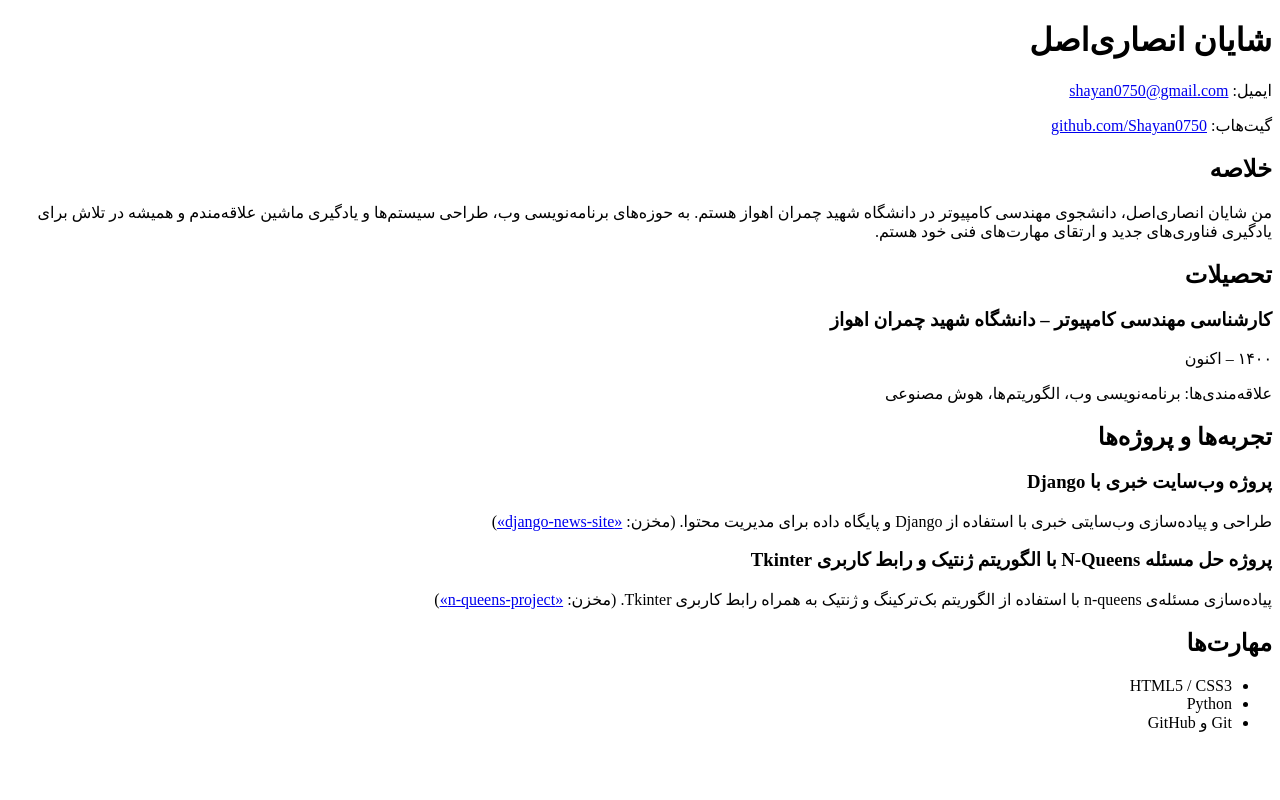
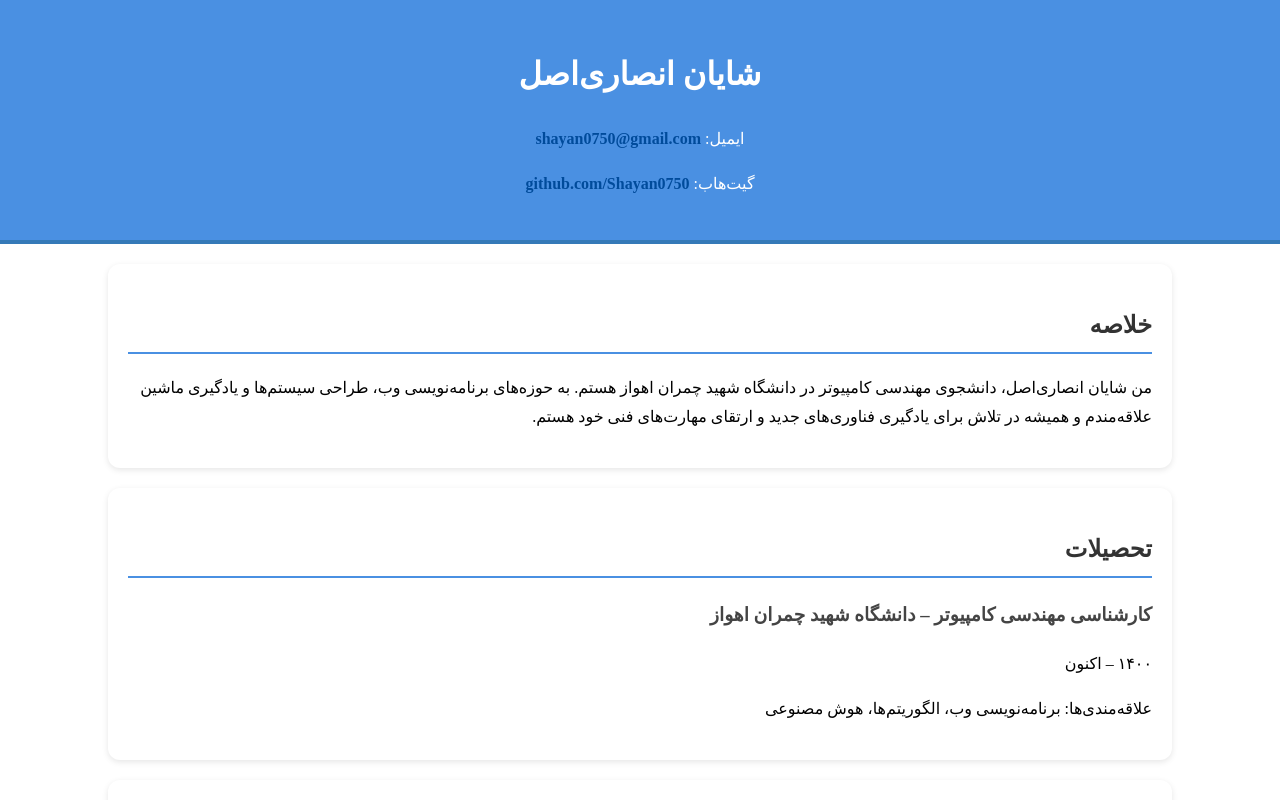
Before and after one commit to Shayan0750/40073153-resume, a plain HTML site: page index.html in a window 1280 px wide. Shown: the top 800 px of the page. Drawn offline with Linux system fonts and the light colour scheme.

Commit message:
Added CSS

```diff
--- a/index.html
+++ b/index.html
@@ -1,10 +1,13 @@
 <!DOCTYPE html>
 <html lang="fa" dir="rtl">
 <head>
+  <meta charset="UTF-8" />
+  <meta name="viewport" content="width=device-width, initial-scale=1.0" />
   <title>رزومه – شایان انصاری‌اصل</title>
+  <link rel="stylesheet" href="style.css" />
 </head>
 <body>
-  <header>
+  <header class="main-header">
     <h1>شایان انصاری‌اصل</h1>
     <p>ایمیل: <a href="mailto:shayan0750@gmail.com">shayan0750@gmail.com</a></p>
     <p>گیت‌هاب: <a href="https://github.com/Shayan0750" target="_blank">github.com/Shayan0750</a></p>
--- /dev/null
+++ b/style.css
@@ -0,0 +1,62 @@
+body {
+margin: 0;
+padding: 0;
+line-height: 1.8;
+}
+
+
+.main-header {
+background: #4a90e2;
+color: white;
+padding: 25px;
+text-align: center;
+border-bottom: 4px solid #357ab8;
+}
+
+
+section {
+background: white;
+margin: 20px auto;
+padding: 20px;
+width: 80%;
+border-radius: 12px;
+box-shadow: 0 2px 6px rgba(0, 0, 0, 0.1);
+}
+
+
+h2 {
+color: #333;
+border-bottom: 2px solid #4a90e2;
+padding-bottom: 5px;
+}
+
+
+h3 {
+margin-top: 10px;
+color: #444;
+}
+
+
+a {
+color: #004b9b;
+text-decoration: none;
+font-weight: bold;
+}
+
+
+a:hover {
+color: #1a74d8;
+}
+
+
+ul li {
+margin: 6px 0;
+}
+
+
+footer {
+text-align: center;
+padding: 15px;
+margin-top: 20px;
+background: #ddd;
+}
```
